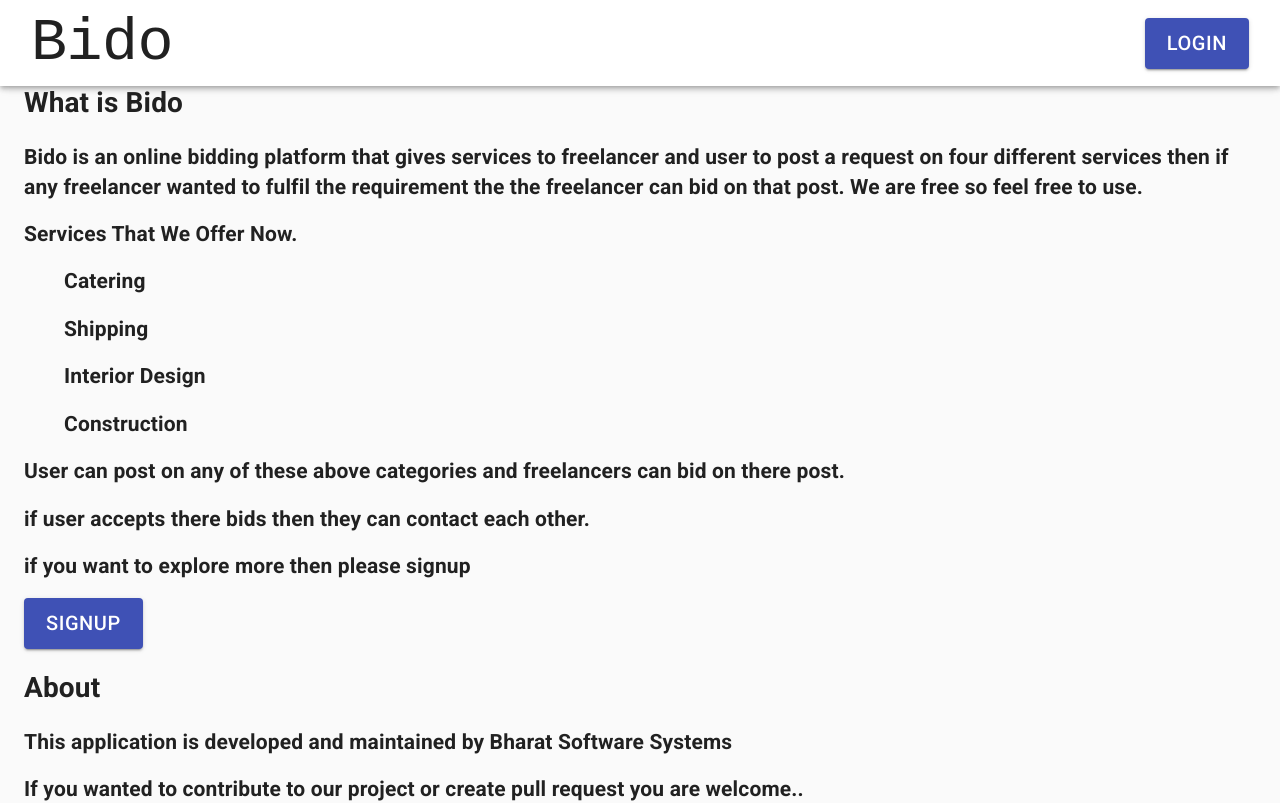
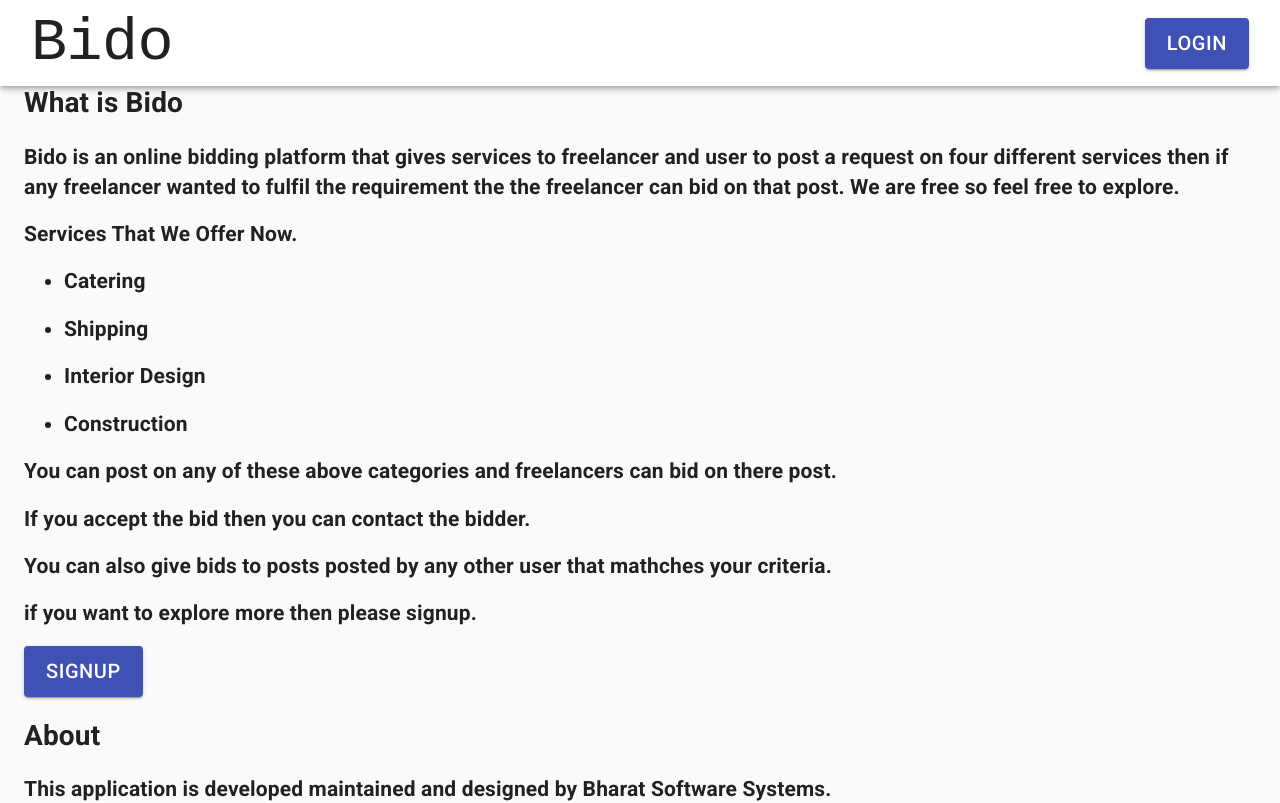
Before and after one commit to Thakurking/bido, a React (Create React App) app in the folder bido-frontend/: page / in a window 1280 px wide. Shown: the top 803 px of the page. Built offline with nearby package versions, Linux system fonts and the light colour scheme.

Commit message:
added some extra code in about section

```diff
--- a/bido-frontend/src/component/navBar.js
+++ b/bido-frontend/src/component/navBar.js
@@ -8,6 +8,8 @@ import Container from "@material-ui/core/Container";
 import Button from "@material-ui/core/Button";
 import Grid from "@material-ui/core/Grid";
 import GitHubIcon from '@material-ui/icons/GitHub';
+import EmojiEmotionsOutlinedIcon from '@material-ui/icons/EmojiEmotionsOutlined';
+import { yellow } from '@material-ui/core/colors';
 
 export default function ElevateAppBar(props) {
   return (
@@ -55,23 +57,33 @@ export default function ElevateAppBar(props) {
           Bido is an online bidding platform that gives services to freelancer
           and user to post a request on four different services then if any
           freelancer wanted to fulfil the requirement the the freelancer can bid
-          on that post. We are free so feel free to use.
+          on that post. We are free so feel free to explore.
         </h2>
-        <h2>
-          Services That We Offer Now.
-        </h2>
+        <h2>Services That We Offer Now.</h2>
         <ul>
-          <h2>Catering</h2>
-          <h2>Shipping</h2>
-          <h2>Interior Design</h2>
-          <h2>Construction</h2>
+          <h2>
+            <li>Catering</li>
+          </h2>
+          <h2>
+            <li>Shipping</li>
+          </h2>
+          <h2>
+            <li>Interior Design</li>
+          </h2>
+          <h2>
+            <li>Construction</li>
+          </h2>
         </ul>
         <h2>
-          User can post on any of these above categories and freelancers can bid
+          You can post on any of these above categories and freelancers can bid
           on there post.
         </h2>
-        <h2>if user accepts there bids then they can contact each other.</h2>
-        <h2>if you want to explore more then please signup</h2>
+        <h2>If you accept the bid then you can contact the bidder.</h2>
+        <h2>
+          You can also give bids to posts posted by any other user that mathches
+          your criteria.
+        </h2>
+        <h2>if you want to explore more then please signup.</h2>
         <h2>
           <Button
             variant="contained"
@@ -91,12 +103,13 @@ export default function ElevateAppBar(props) {
         </h2>
         <h1>About</h1>
         <h2>
-          This application is developed and maintained by Bharat Software
-          Systems
+          This application is developed maintained and designed by Bharat
+          Software Systems.
         </h2>
         <h2>
           If you wanted to contribute to our project or create pull request you
           are welcome..
+          <EmojiEmotionsOutlinedIcon style={{ color: yellow[800] }} />
         </h2>
         <h2>
           Click here to contribute..
@@ -107,6 +120,9 @@ export default function ElevateAppBar(props) {
             <GitHubIcon />
           </Button>
         </h2>
+        <h2>
+          Contact Number 6294923461.
+        </h2>
       </Container>
     </React.Fragment>
   );
```
